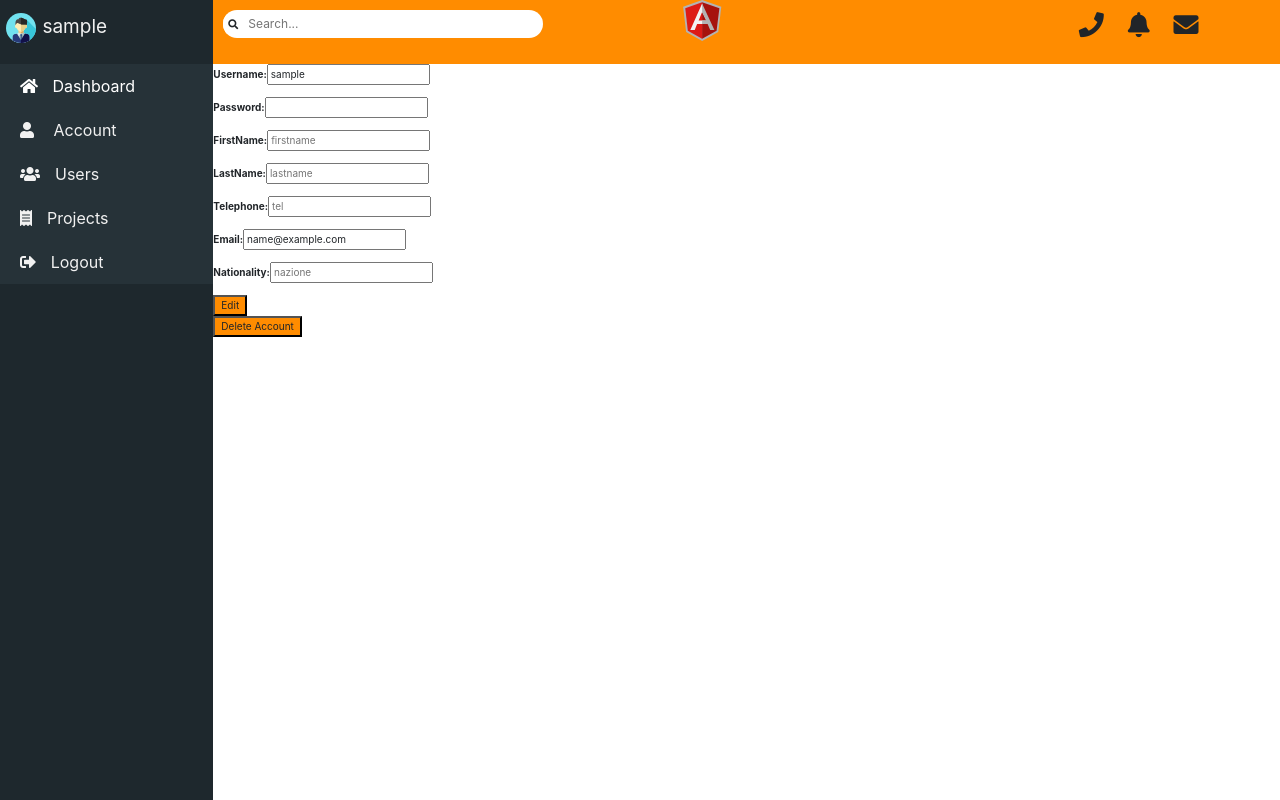
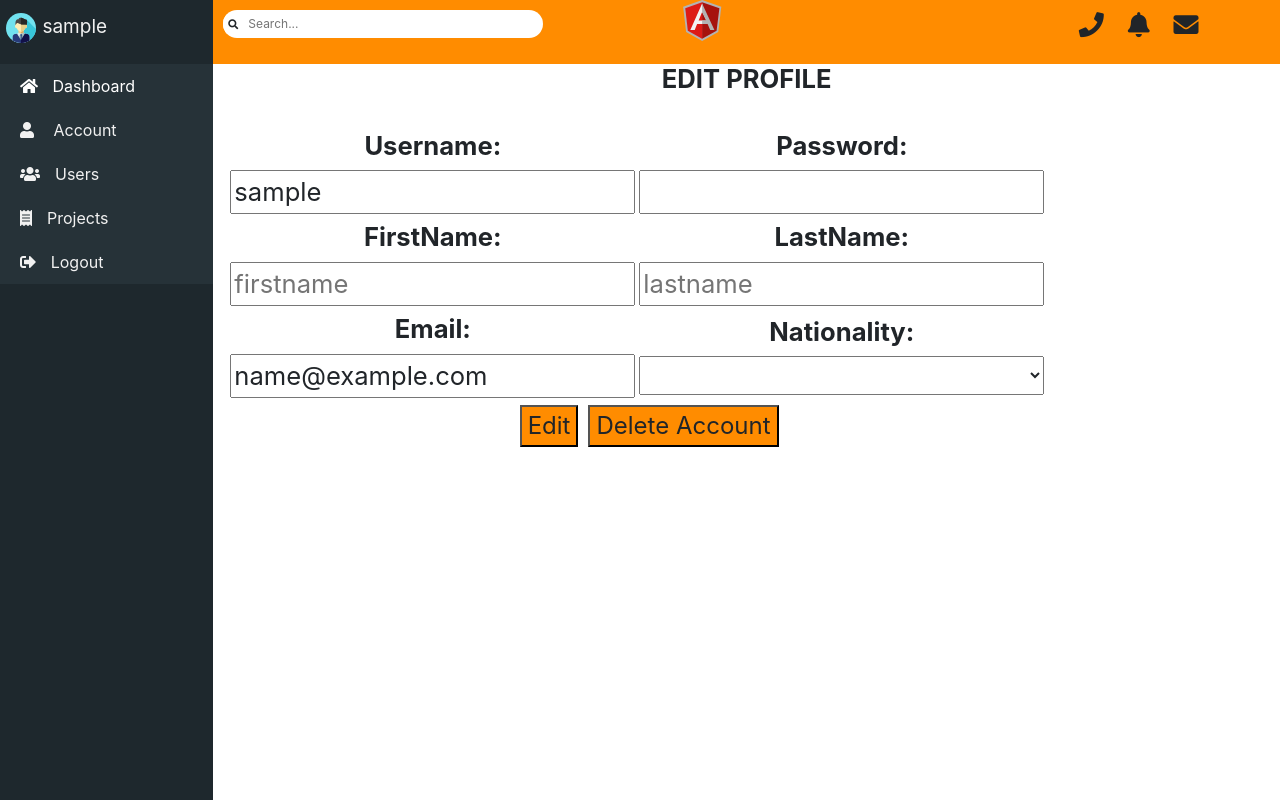
Before and after one commit to AnthonyContrader/WebPacker, an Angular app: page /admin-dashboard/edit-profile in a window 1280 px wide. Built offline with nearby package versions, Linux system fonts and the light colour scheme; sample sign-in values are in the browser's storage.

Commit message:
[Modifiche CSS su profile]

```diff
--- a/src/app/admin/edit-profile/edit-profile.component.css
+++ b/src/app/admin/edit-profile/edit-profile.component.css
@@ -0,0 +1,35 @@
+input{
+    font-size: 160%;
+}
+label{
+    font-size: 160%;
+}
+button{
+    margin: 5px;
+    font-size: 160%;
+}
+.pulsanti{
+    position: relative;
+    left: 70%;
+    font-size: 150%;
+
+}
+table{
+    width: 50%;
+}
+h1{
+    text-align: center;
+    font-size: 2vw;
+}
+th, td {
+	text-align: center;
+	padding: 2px;
+}
+
+td{
+    font-size: 16px;
+}
+select{
+    font-size: 180%;
+    width: 100%;
+}
--- a/src/app/admin/edit-profile/edit-profile.component.html
+++ b/src/app/admin/edit-profile/edit-profile.component.html
@@ -1,24 +1,59 @@
+<div class="container">
+     <h1><strong>EDIT PROFILE</strong></h1>
+     <div class="row mt-5">
+          <div class="col-md-0">
+          </div>
+          <div class="col-md-11">
+               <table>
 
+                    <tr>
+                         <td>
+                              <label> Username: </label><input [(ngModel)]="user.username">
+                         </td>
 
+                         <td>
 
+                              <label>Password:</label><input [(ngModel)]="user.password">
+                         </td>
+                    </tr>
 
+                    <tr>
+                         <td>
 
-     <p><label> Username:</label><input [(ngModel)]="user.username"></p>
+                              <label>FirstName: </label><input placeholder="firstname" [(ngModel)]="userdata.firstname">
+                         </td>
 
+                         <td>
+                              <label>LastName: </label><input placeholder="lastname" [(ngModel)]="userdata.lastname">
+                         </td>
+                    </tr>
 
-      <p><label>Password:</label><input [(ngModel)]="user.password"></p>
+                    <tr>
+                         <td>
+                              <label>Email: </label><input placeholder="email" [(ngModel)]="userdata.email">
+                         </td>
 
-      <p><label >FirstName:</label><input placeholder="firstname"  [(ngModel)]="userdata.firstname"></p>
-      <p><label >LastName:</label><input placeholder="lastname" [(ngModel)]="userdata.lastname"></p>
-      <p><label >Telephone:</label><input placeholder="tel" [(ngModel)]="userdata.telephone"></p>
-      <p><label >Email:</label><input placeholder="mail" [(ngModel)]="userdata.email"></p>
-      <p><label >Nationality:</label><input placeholder="nazione" [(ngModel)]="userdata.nationality"></p>
+                         <td>
+                              <label>Nationality: </label><br><select placeholder="nazione"
+                                   [(ngModel)]="userdata.nationality">
+                                   <option value="Italian" selected>Italian</option>
+                                   <option value="English">English</option>
+                                   <option value="French">French</option>
+                                   <option value="German">German</option>
+                                   <option value="Russian">Russian</option>
+                                   <option value="Japanese">Japanese</option>
+                              </select>
 
+                         </td>
+                    </tr>
+                    <div class="pulsanti">
+                         <button (click)="update(user,userdata)">Edit</button>
+                         <button (click)="deleteAll(user)">Delete Account</button>
+                    </div>
+               </table>
+          </div>
 
-
-
-
-      <button (click)="update(user,userdata)">Edit</button>
-      <br>
-
-      <button (click)="deleteAll(user)">Delete Account</button>
+     </div>
+     <div class="col-md-1">
+     </div>
+</div>
--- a/src/app/user/edit-profile/edit-profile.component.css
+++ b/src/app/user/edit-profile/edit-profile.component.css
@@ -0,0 +1,35 @@
+input{
+    font-size: 160%;
+}
+label{
+    font-size: 160%;
+}
+button{
+    margin: 5px;
+    font-size: 160%;
+}
+.pulsanti{
+    position: relative;
+    left: 70%;
+    font-size: 150%;
+
+}
+table{
+    width: 50%;
+}
+h1{
+    text-align: center;
+    font-size: 2vw;
+}
+th, td {
+	text-align: center;
+	padding: 2px;
+}
+
+td{
+    font-size: 16px;
+}
+select{
+    font-size: 180%;
+    width: 100%;
+}
--- a/src/app/user/edit-profile/edit-profile.component.html
+++ b/src/app/user/edit-profile/edit-profile.component.html
@@ -1,17 +1,54 @@
+<div class="container">
+     <h1><strong>EDIT PROFILE</strong></h1>
+     <div class="row mt-5">
+          <div class="col-md-0">
+          </div>
+          <div class="col-md-11">
+               <table>
+
+                    <tr>
+                         <td>
+                              <label> Username:</label><input [(ngModel)]="user.username">
+                         </td>
+                         <td>
+                              <label>Password:</label><input [(ngModel)]="user.password">
+                         </td>
+                    </tr>
+                    <tr>
+                         <td>
+                              <label>FirstName:</label><input placeholder="firstname" [(ngModel)]="userdata.firstname">
+                         </td>
+
+                         <td>
+                              <label>LastName: </label><input placeholder="lastname" [(ngModel)]="userdata.lastname">
+                         </td>
+                    </tr>
+                    <tr>
+                         <td>
+                              <label>Email: </label><input placeholder="mail" [(ngModel)]="userdata.email">
+                         </td>
+                         <td>
+                              <label>Nationality: </label><br><select placeholder="nazione"
+                                   [(ngModel)]="userdata.nationality">
+                                   <option value="Italian" selected>Italian</option>
+                                   <option value="English">English</option>
+                                   <option value="French">French</option>
+                                   <option value="German">German</option>
+                                   <option value="Russian">Russian</option>
+                                   <option value="Japanese">Japanese</option>
+                              </select>
+                         </td>
+                    </tr>
+                    <div class="pulsanti">
+                         <button (click)="update(user,userdata)">Edit</button>
+                         <button (click)="deleteAll(user)">Delete Account</button>
+                    </div>
 
 
-     <p><label> Username:</label><input [(ngModel)]="user.username"></p>
+               </table>
+          </div>
 
-
-     <p><label>Password:</label><input [(ngModel)]="user.password"></p>
-     <p><label >FirstName:</label><input placeholder="firstname"  [(ngModel)]="userdata.firstname"></p>
-      <p><label >LastName:</label><input placeholder="lastname" [(ngModel)]="userdata.lastname"></p>
-      <p><label >Telephone:</label><input placeholder="tel" [(ngModel)]="userdata.telephone"></p>
-      <p><label >Email:</label><input placeholder="mail" [(ngModel)]="userdata.email"></p>
-      <p><label >Nationality:</label><input placeholder="nazione" [(ngModel)]="userdata.nationality"></p>
-
-
-
-     <button (click)="update(user,userdata)">Edit</button>
-<br>
-     <button (click)="deleteAll(user)">Delete Account</button>
+     </div>
+     <div class="col-md-1">
+     </div>
+</div>
```
Also changed, not shown: 1 other file (tests, documents, lock files or other folders).
